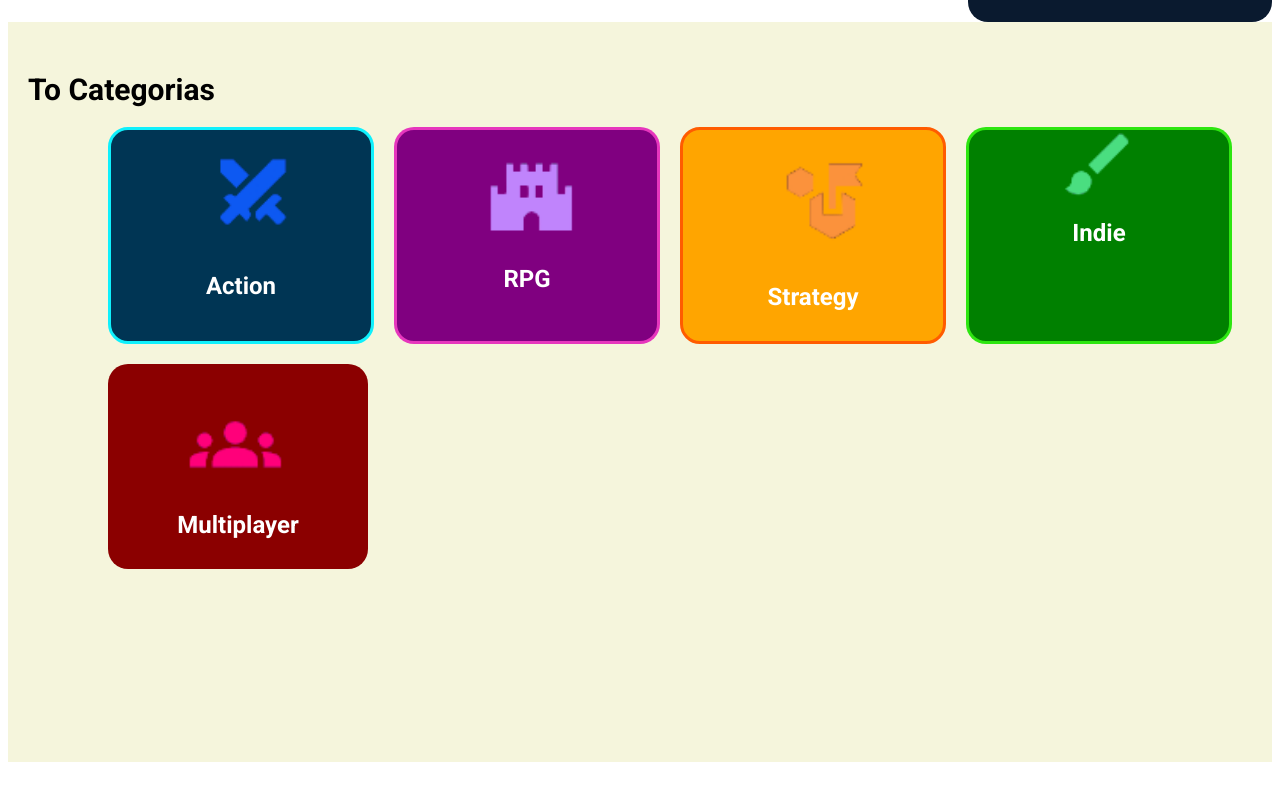
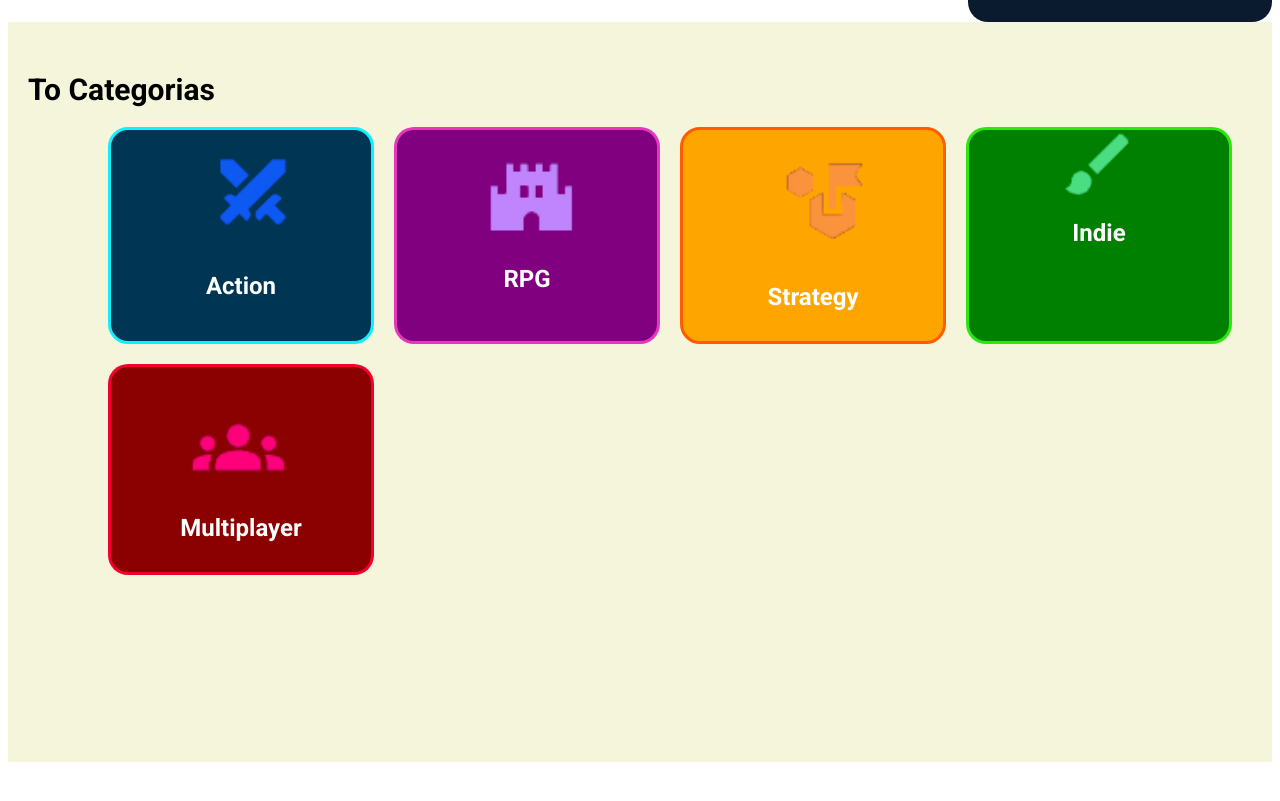
Before and after one commit to gabrieljcoutinho/Projeto-loja-de-jogo-SPA, a React (Create React App) app: page / in a window 1280 px wide. Shown: the part 1152-1953 px from the top of the page. Built offline with nearby package versions, Linux system fonts and the light colour scheme.

Commit message:
borda neon vermelho

```diff
--- a/src/Css/categoriasDeJogos.css
+++ b/src/Css/categoriasDeJogos.css
@@ -75,6 +75,7 @@
 #multiplayer {
     background-color: #8B0000;
     font-family: 'Roboto';
+    border: 3px solid rgba(255, 0, 51, 0.9);
 }
 
 #exclusiveLoot {
```
